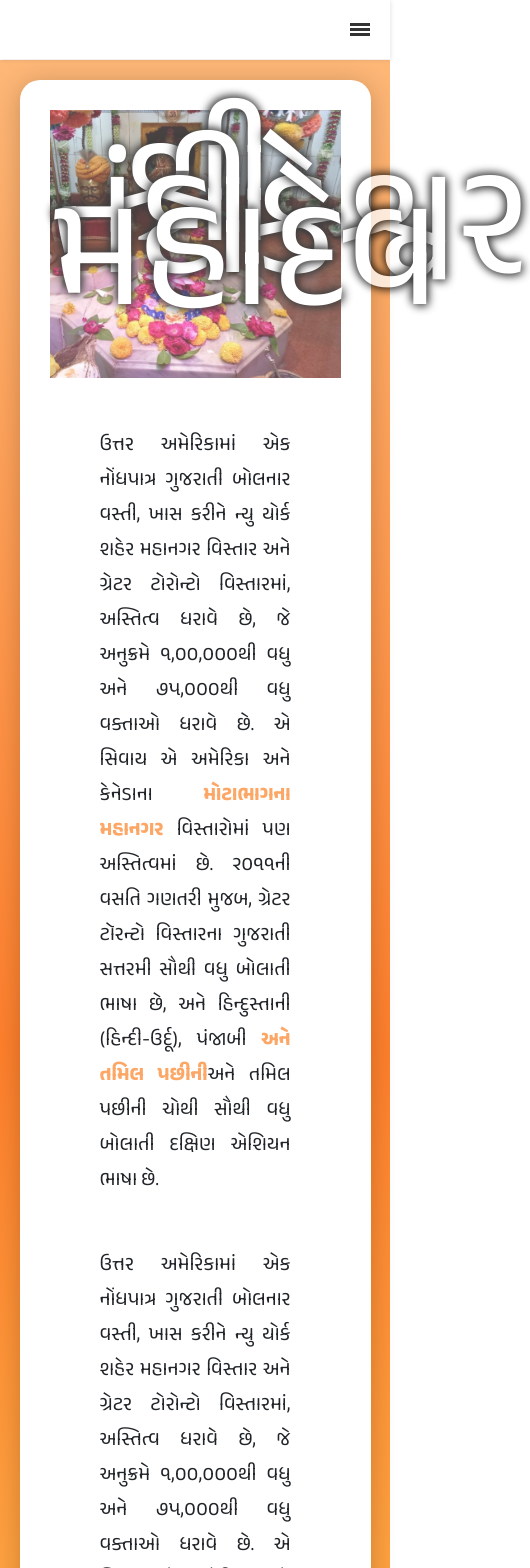
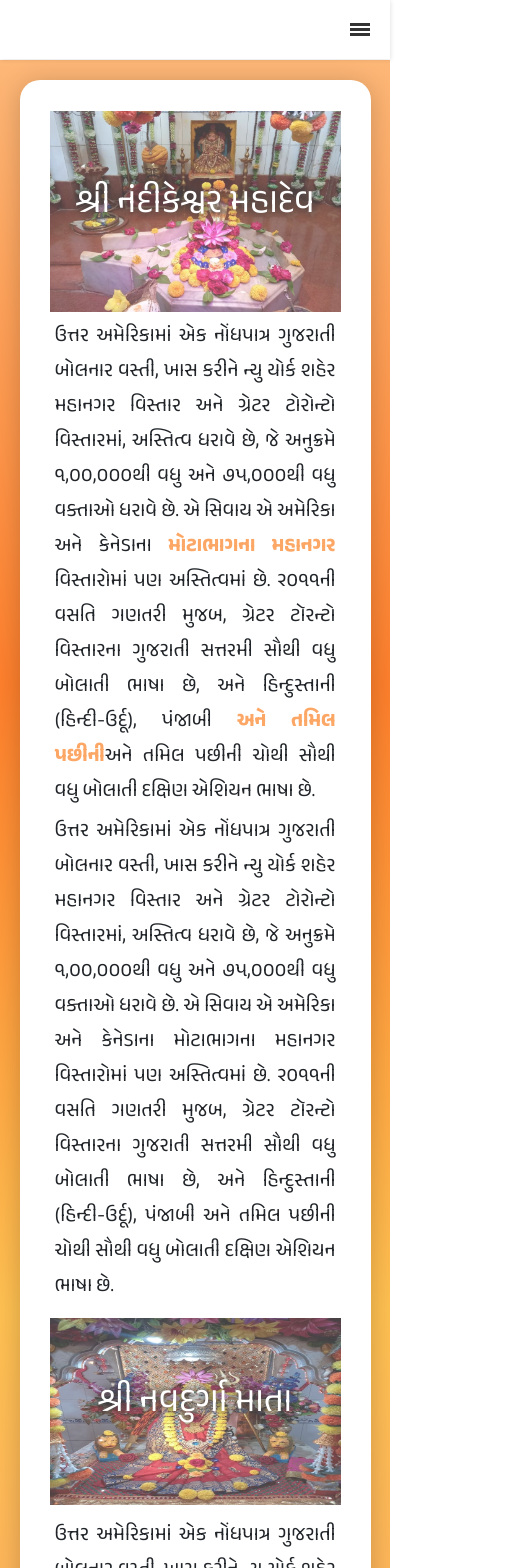
Before and after one commit to Urvesh120/blogProject, an Angular app: page /home in a window 390 px wide. Shown: the top 1568 px of the page, 530 px wide, since content can reach past the window. Built offline with nearby package versions, Linux system fonts and the light colour scheme.

Commit message:
home page responsive design

```diff
--- a/src/app/app.component.scss
+++ b/src/app/app.component.scss
@@ -44,7 +44,7 @@
 
   .header li a:hover,
   .header .menu-btn:hover {
-    background-color: rgba(255, 98, 0, 0.11);
+    background-color: rgba(255, 98, 0, 0.1);
   }
 
   .header .logo {
--- a/src/app/home/home.component.html
+++ b/src/app/home/home.component.html
@@ -1,4 +1,4 @@
-<div class="abc">
+<div class="mainDiv">
   <div id="container">
     <section class="1">
       <section class="parallax">
--- a/src/app/home/home.component.scss
+++ b/src/app/home/home.component.scss
@@ -25,19 +25,19 @@
 }
 
 h3{
-  margin : 50px;
+  margin : 30px;
   font-family: 'Anek Gujarati';
   font-size: 20px;
   text-align: justify;
   line-height: 35px;
 }
 h1{
-  font-size: 160px;
+  font-size: 110px;
   text-align: center;
   font-family: 'Anek Gujarati';
 }
 
-.abc {
+.mainDiv {
   background: linear-gradient(to bottom, #FDB777, #FD7F2C, #fec051, #FDA766, #FD9346 );
   // background-size: 100%;
   padding: 5%;
@@ -51,3 +51,37 @@ h1{
   border-radius: 20px;
   box-shadow: 0 3px 26px 0 rgba(0,0,0,0.20);
 }
+
+@media (max-width: 768px){
+  h1{
+    font-size: 35px;
+    text-align: center;
+    font-family: 'Anek Gujarati';
+    opacity: 1;
+  }
+
+  h3{
+    margin : 5px;
+    font-family: 'Anek Gujarati';
+    font-size: 20px;
+    text-align: justify;
+    line-height: 35px;
+  }
+
+  .parallax{
+    background: url('../../assets/images/imageSlider1-1.jpeg') no-repeat center ;
+    background-position: center;
+    background-size: contain;
+    color: rgb(255, 255, 255);
+    opacity: 0.75;
+    text-shadow: 2px 2px 10px #000000, -2px -2px 10px #000000;
+  }
+
+  .parallax-1{
+    background: url('../../assets/images/imageSlider2-1.jpeg') no-repeat center ;
+    background-size: contain;
+    color: rgb(255, 255, 255);
+    opacity: 0.75;
+    text-shadow: 2px 2px 10px #000000, -2px -2px 10px #000000;
+  }
+}
```
